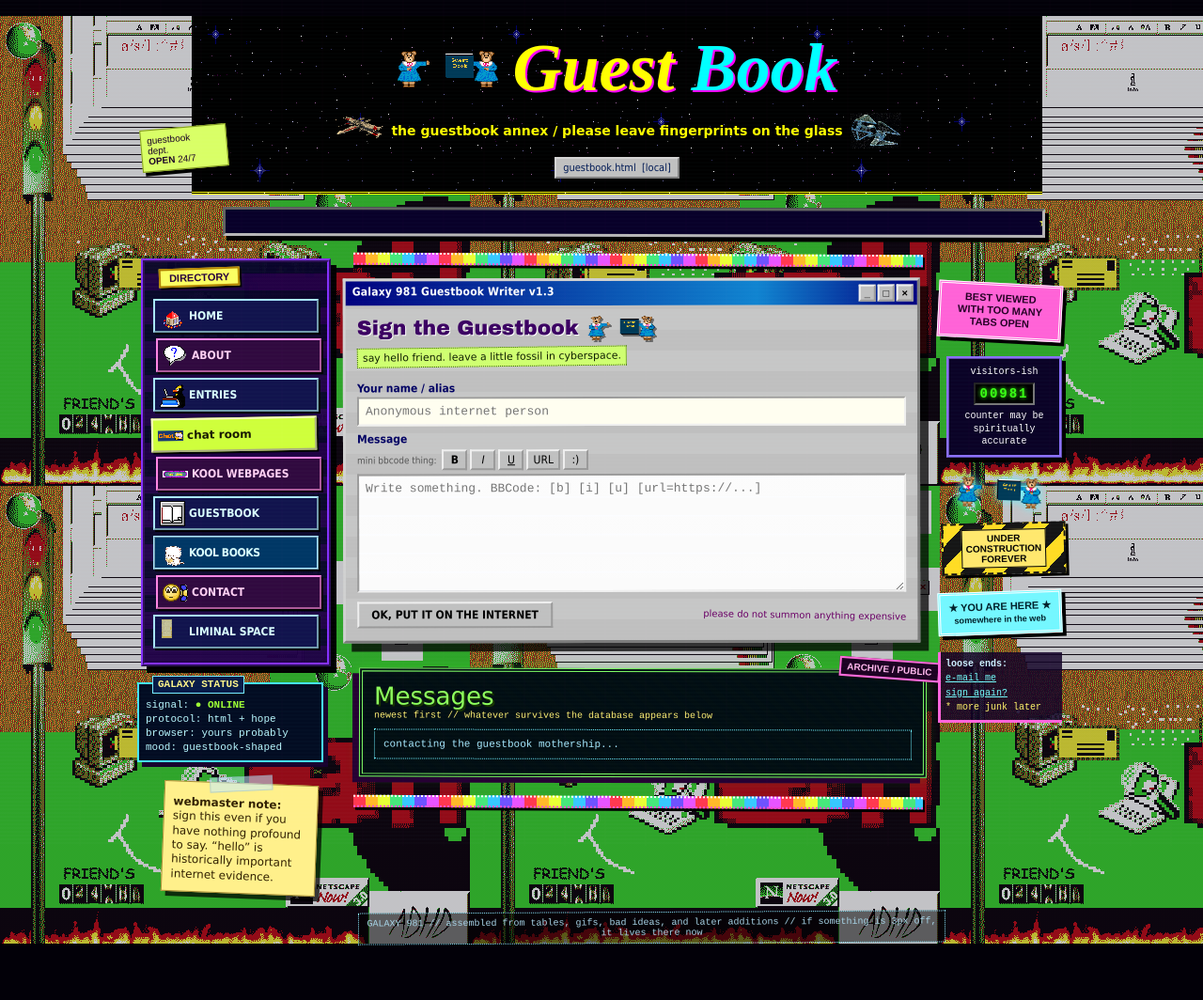
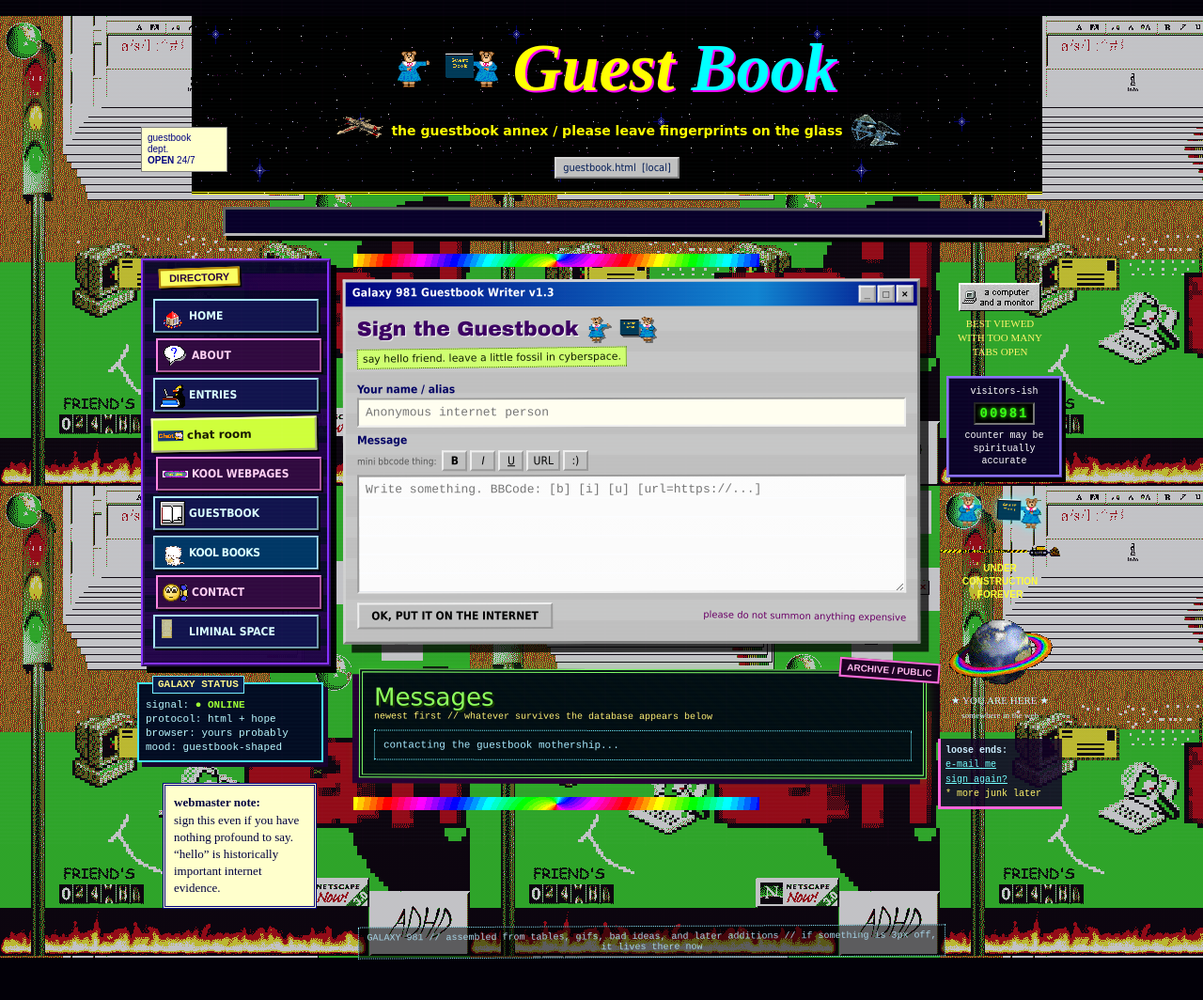
Before and after one commit to Catofminerva/Catofminerva.github.io, a Jekyll site: the page guestbook.html, which Jekyll copies as it is, in a window 1280 px wide. Shown: the whole page at 94% size. Built offline with Jekyll 4.4.1, drawn with Linux system fonts in a browser that asks for light colours; comment, search, counter and statistics services are not loaded.

Commit message:
Replace simulated guestbook decorations and simplify notes

```diff
--- a/guestbook.html
+++ b/guestbook.html
@@ -174,18 +174,9 @@
     .crawl marquee{ padding:4px 0 3px; }
 
     .tiny-corner-note{
-      position:absolute;
-      top:118px;
-      left:0;
-      width:92px;
-      padding:5px 6px;
-      color:#1a0027;
-      background:#d9ff66;
-      border:1px solid #849c21;
-      box-shadow:3px 4px 0 #000;
-      font:10px/1.1 Arial, sans-serif;
-      transform:rotate(-5deg);
-      z-index:4;
+      position:absolute; top:118px; left:0; width:92px;
+      padding:5px 6px; color:#000080; background:#ffffcc;
+      border:1px solid #808080; font:10px/1.2 Arial,sans-serif; z-index:4;
     }
 
     .workbench{
@@ -302,26 +293,9 @@
     }
 
     .postit{
-      width:164px;
-      margin:22px 0 0 23px;
-      padding:14px 9px 10px;
-      color:#322100;
-      background:#fff08b;
-      border:1px solid #a68d35;
-      font:12px/1.28 "Comic Sans MS", cursive;
-      box-shadow:5px 5px 0 rgba(0,0,0,.72);
-      transform:rotate(2.2deg);
-    }
-    .postit::before{
-      content:"";
-      position:absolute;
-      width:65px;
-      height:14px;
-      margin-top:-22px;
-      margin-left:38px;
-      background:rgba(195,235,255,.55);
-      border:1px solid rgba(110,150,170,.3);
-      transform:rotate(-5deg);
+      width:164px; margin:22px 0 0 23px; padding:9px;
+      color:#000040; background:#ffffcc; border:3px double #000080;
+      font:13px/1.4 "Times New Roman",Times,serif;
     }
 
     /* MIDDLE PILE ---------------------------------------------- */
@@ -331,21 +305,8 @@
     }
 
     .bead-divider{
-      height:13px;
-      margin:0 4px 13px 12px;
-      border-top:2px dotted #fff;
-      border-bottom:2px dotted #ff50d5;
-      background:
-        repeating-linear-gradient(90deg,
-          #ff384f 0 13px,
-          #ffb928 13px 26px,
-          #e9ff35 26px 39px,
-          #46e87b 39px 52px,
-          #36c8ff 52px 65px,
-          #6e52ff 65px 78px,
-          #e853ff 78px 91px);
-      box-shadow:2px 3px #000;
-      transform:rotate(.25deg);
+      display:block; width:calc(100% - 16px); max-width:432px; height:auto;
+      margin:0 4px 13px 12px; image-rendering:pixelated;
     }
 
     .guest-window{
@@ -622,22 +583,13 @@
     }
 
     .sticker{
-      position:relative;
-      margin-bottom:18px;
-      padding:7px 6px;
-      background:#ff62d7;
-      color:#270026;
-      border:3px double #fff;
-      box-shadow:4px 4px 0 #000;
-      font:bold 11px/1.2 Arial, sans-serif;
-      text-align:center;
-      transform:rotate(3deg);
+      margin-bottom:18px; padding:0; text-align:center;
+      color:#fff36b; font:11px/1.35 "Times New Roman",Times,serif;
     }
 
+    .sticker img{ display:block; max-width:100%; height:auto; margin:0 auto 5px; image-rendering:pixelated; }
     .sticker.alt{
-      background:#74f7ff;
-      color:#00202a;
-      transform:rotate(-2deg);
+      color:#cceeff;
     }
 
     .counterbox{
@@ -674,21 +626,12 @@
     }
 
     .underconstruction{
-      margin:0 -4px 18px 4px;
-      padding:5px;
-      border:2px dashed #111;
-      background:repeating-linear-gradient(135deg,#ffdc23 0 8px,#ffdc23 8px 16px,#151515 16px 24px,#151515 24px 32px);
-      color:#000;
-      text-align:center;
-      font:bold 10px Arial, sans-serif;
-      box-shadow:3px 3px 0 #000;
-      transform:rotate(-1.4deg);
+      margin:0 0 18px; padding:0; color:#ffff33;
+      text-align:center; font:bold 10px/1.4 Arial,sans-serif;
     }
+    .underconstruction img{ display:block; width:100%; height:auto; image-rendering:pixelated; }
     .underconstruction span{
-      display:inline-block;
-      padding:3px 4px;
-      background:#ffe86d;
-      border:1px solid #000;
+      display:block; margin-top:5px;
     }
 
     .side-links{
@@ -855,7 +798,7 @@ header.galaxy-header {
       </aside>
 
       <main class="main">
-        <div class="bead-divider" aria-hidden="true"></div>
+        <img class="bead-divider" src="rainbowswirldivider.gif" width="432" height="14" alt="" aria-hidden="true">
 
         <section class="guest-window" id="sign">
           <div class="windowbar">Galaxy 981 Guestbook Writer v1.3</div>
@@ -910,11 +853,14 @@ header.galaxy-header {
           </div>
         </section>
 
-        <div class="bead-divider" aria-hidden="true"></div>
+        <img class="bead-divider" src="rainbowswirldivider.gif" width="432" height="14" alt="" aria-hidden="true">
       </main>
 
       <aside class="right-rail" aria-label="Assorted site scraps">
-        <div class="sticker">BEST VIEWED<br>WITH TOO MANY<br>TABS OPEN</div>
+        <div class="sticker">
+          <img src="bestviewed.gif" width="88" height="31" alt="Best viewed with your eyes">
+          BEST VIEWED<br>WITH TOO MANY<br>TABS OPEN
+        </div>
 
         <div class="counterbox">
           visitors-ish
@@ -924,9 +870,15 @@ header.galaxy-header {
 
         <img src="guestbookcute.gif" alt="" class="mini-gif">
 
-        <div class="underconstruction"><span>UNDER<br>CONSTRUCTION<br>FOREVER</span></div>
+        <div class="underconstruction">
+          <img src="underconstruct.gif" width="410" height="49" alt="">
+          <span>UNDER<br>CONSTRUCTION<br>FOREVER</span>
+        </div>
 
-        <div class="sticker alt">★ YOU ARE HERE ★<br><small>somewhere in the web</small></div>
+        <div class="sticker alt">
+          <img src="spinningplanet.gif" width="112" alt="">
+          ★ YOU ARE HERE ★<br><small>somewhere in the web</small>
+        </div>
 
         <div class="side-links">
           <b>loose ends:</b><br>
```
